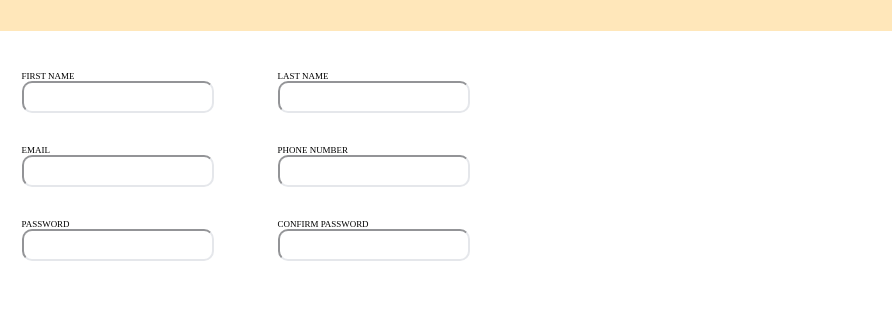
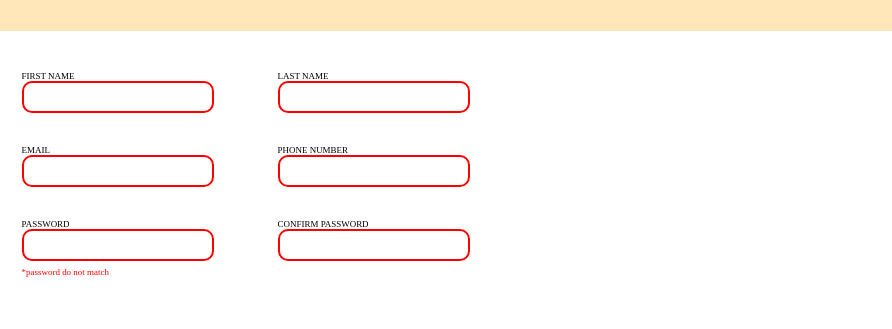
Before and after one commit to ayu5hagarwal/Sign-up-Form, a plain HTML site: page index.html in a window 1280 px wide. Shown: the part 209-538 px from the top of the page, 388-1280 px from the left. Drawn offline with Linux system fonts and the light colour scheme.

Commit message:
Added border colors to input

```diff
--- a/index.html
+++ b/index.html
@@ -33,6 +33,7 @@
                         <div class="passwordContainer">
                             <label for="password">PASSWORD</label>
                             <input type="password" name="password" id="password" required>
+                            <span id="password"></span>
                         </div>
                     </div>
 
@@ -43,11 +44,12 @@
                             </div>
                             <div class="phoneNumberContainer">
                                 <label for="phoneNumber">PHONE NUMBER</label>
-                                <input type="tel" name="phoneNumber" id="phoneNumber" required>
+                                <input type="tel" name="phoneNumber" id="phoneNumber"  pattern="[7-9]{1}[0-9]{9}" required>
                             </div>
                             <div class="confirmPasswordContainer">
                                 <label for="confirmPassword">CONFIRM PASSWORD</label>
                                 <input type="password" name="confirmPassword" id="confirmPassword" required>
+                                <span id="confirmPassword"></span>
                             </div>
                         </div>
                 </div>
--- a/styles.css
+++ b/styles.css
@@ -132,7 +132,16 @@ input{
     flex-direction: column;
 }
 
-input:focus{
-    border:blue;
-    box-shadow: bisque;
+input:invalid + span[id="password"]::before{
+    content: "*password do not match";
+    color: red;
+    font-size: 0.7vw;
 }
+
+input:invalid{
+    border:2px solid red;
+}
+
+input:valid{
+    border:2px solid green;
+}
```
